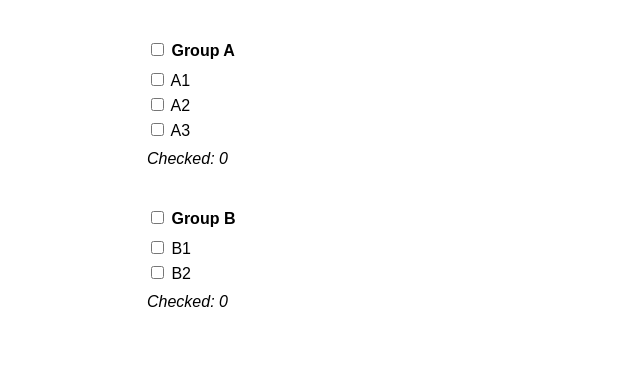
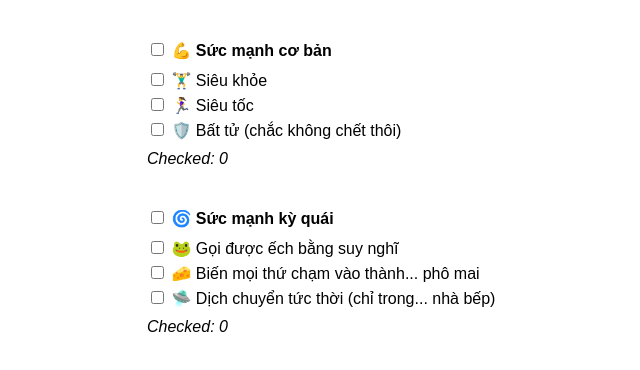
Before and after one commit to lethanhdat1567/f8-zoom-day-25, a plain HTML site: page html/check-all.html in a window 1280 px wide. Shown: the whole page, without its empty margins (293-933 px from the left). Drawn offline with Linux system fonts and the light colour scheme.

```diff
--- a/html/check-all.html
+++ b/html/check-all.html
@@ -4,53 +4,65 @@
         <meta charset="UTF-8" />
         <meta name="viewport" content="width=device-width, initial-scale=1.0" />
         <link rel="stylesheet" href="../styles/checkbox.css" />
-        <title>Document</title>
+        <title>Checkbox vui nhộn</title>
     </head>
     <body>
+        <!-- Nhóm 1: Sức mạnh cơ bản -->
         <div class="checkbox-wrapper">
             <div class="checkbox-header">
-                <label
-                    ><input
+                <label>
+                    <input
                         type="checkbox"
                         class="checkbox-input checkbox-all"
                     />
-                    Group A</label
-                >
+                    💪 Sức mạnh cơ bản
+                </label>
             </div>
             <div class="checkbox-list">
                 <label
-                    ><input type="checkbox" class="checkbox-input" /> A1</label
+                    ><input type="checkbox" class="checkbox-input" /> 🏋️‍♂️ Siêu
+                    khỏe</label
                 >
                 <label
-                    ><input type="checkbox" class="checkbox-input" /> A2</label
+                    ><input type="checkbox" class="checkbox-input" /> 🏃‍♀️ Siêu
+                    tốc</label
                 >
                 <label
-                    ><input type="checkbox" class="checkbox-input" /> A3</label
+                    ><input type="checkbox" class="checkbox-input" /> 🛡️ Bất tử
+                    (chắc không chết thôi)</label
                 >
             </div>
             <p class="checkbox-counter"></p>
         </div>
 
+        <!-- Nhóm 2: Sức mạnh kỳ quái -->
         <div class="checkbox-wrapper">
             <div class="checkbox-header">
-                <label
-                    ><input
+                <label>
+                    <input
                         type="checkbox"
                         class="checkbox-input checkbox-all"
                     />
-                    Group B</label
-                >
+                    🌀 Sức mạnh kỳ quái
+                </label>
             </div>
             <div class="checkbox-list">
                 <label
-                    ><input type="checkbox" class="checkbox-input" /> B1</label
+                    ><input type="checkbox" class="checkbox-input" /> 🐸 Gọi
+                    được ếch bằng suy nghĩ</label
                 >
                 <label
-                    ><input type="checkbox" class="checkbox-input" /> B2</label
+                    ><input type="checkbox" class="checkbox-input" /> 🧀 Biến
+                    mọi thứ chạm vào thành... phô mai</label
+                >
+                <label
+                    ><input type="checkbox" class="checkbox-input" /> 🛸 Dịch
+                    chuyển tức thời (chỉ trong... nhà bếp)</label
                 >
             </div>
             <p class="checkbox-counter"></p>
         </div>
+
         <script src="../js/check-all.js"></script>
     </body>
 </html>
```
Also changed, not shown: html/slideshow.html (+1 -1 lines).
